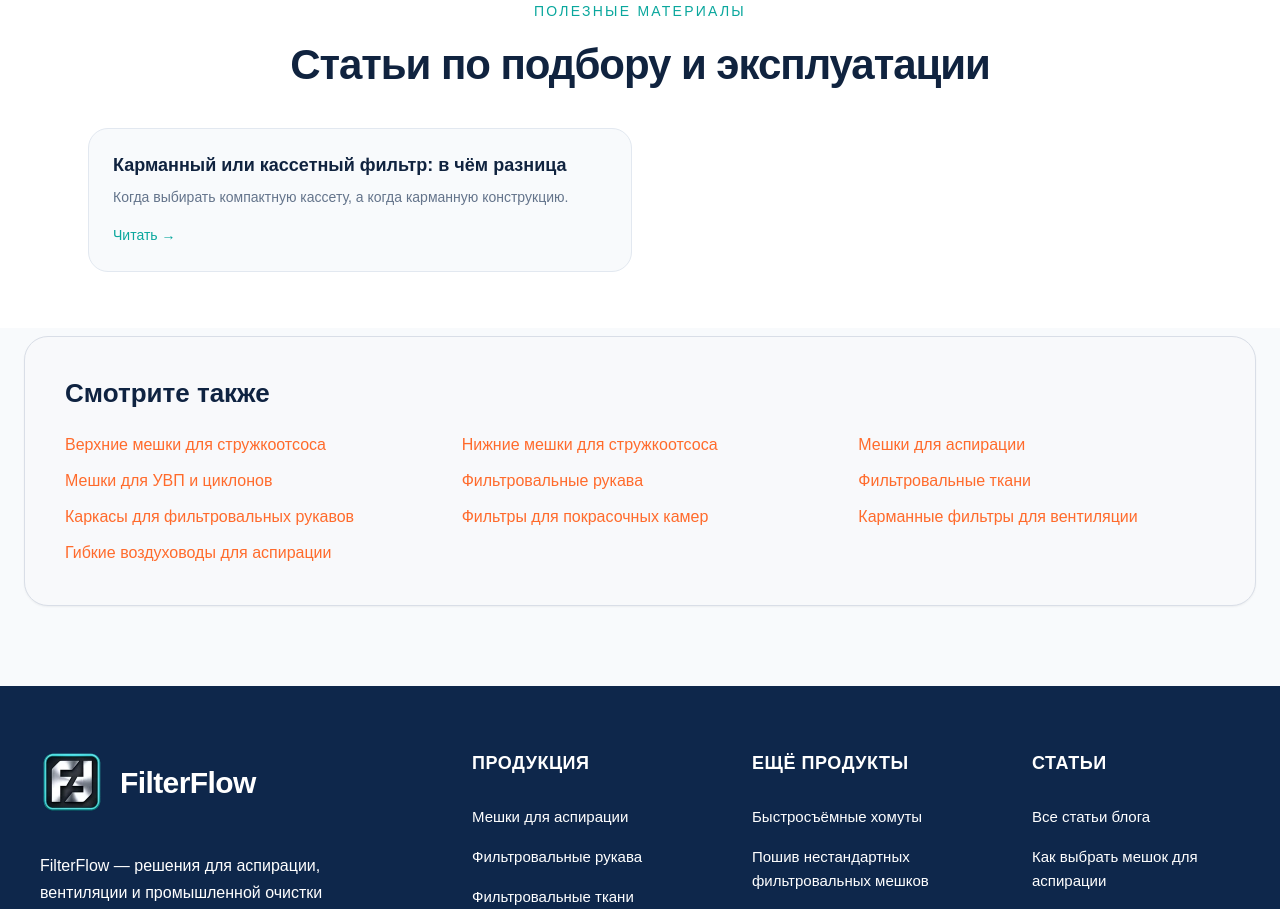
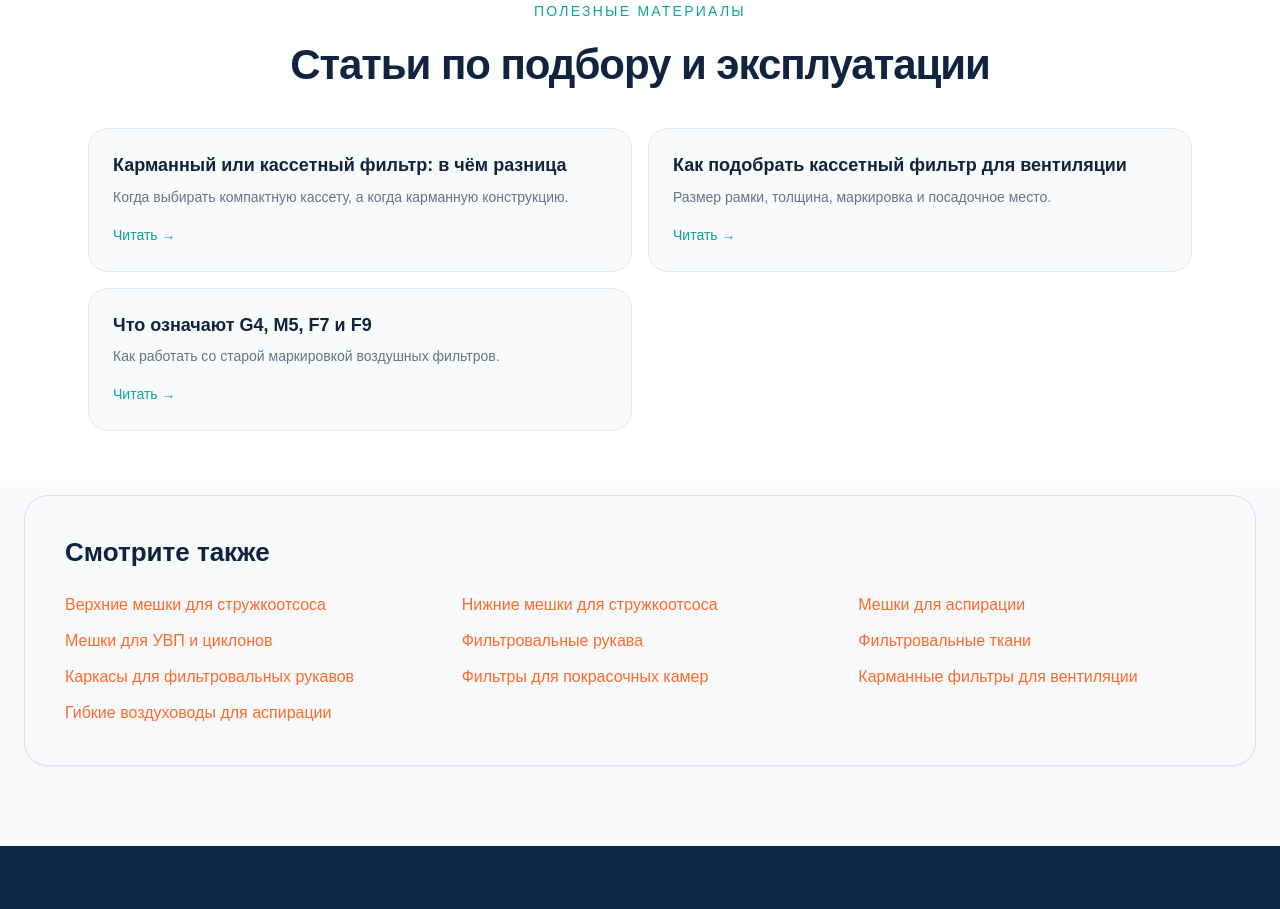
Before and after one commit to karipupkina-ux/filterflow-next, a Next.js app: page /kassetnye-filtry in a window 1280 px wide. Shown: the part 5160-6069 px from the top of the page. Built offline with nearby package versions, Linux system fonts and the light colour scheme.

Commit message:
SEO content: expand guides for cassette filters

```diff
--- a/app/kassetnye-filtry/page.tsx
+++ b/app/kassetnye-filtry/page.tsx
@@ -358,6 +358,16 @@ export default function CassetteFiltersPage() {
           href: "/blog/karmannyj-ili-kassetnyj-filtr/",
           text: "Когда выбирать компактную кассету, а когда карманную конструкцию.",
         },
+        {
+          title: "Как подобрать кассетный фильтр для вентиляции",
+          href: "/blog/kak-podobrat-kassetnyj-filtr/",
+          text: "Размер рамки, толщина, маркировка и посадочное место.",
+        },
+        {
+          title: "Что означают G4, M5, F7 и F9",
+          href: "/blog/klassy-g4-m5-f7-f9/",
+          text: "Как работать со старой маркировкой воздушных фильтров.",
+        },
       ]} />
       <SeeAlsoLinks excludeHref="/kassetnye-filtry/" />
       <FloatingContacts />
```
